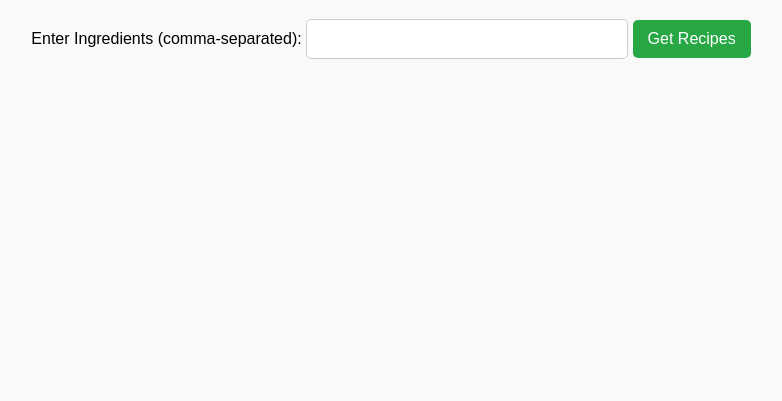
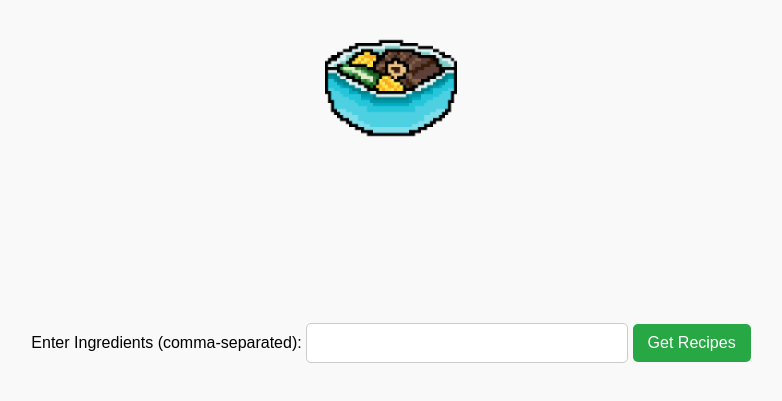
Before and after one commit to Elizabeth99/RecipeGenie, a website: page public/index.html in a window 1280 px wide. Shown: the part 61-462 px from the top of the page, without its empty margins (249-1031 px from the left). Drawn offline with Linux system fonts and the light colour scheme.

Commit message:
Updated image

```diff
--- a/public/index.html
+++ b/public/index.html
@@ -62,6 +62,7 @@
 </head>
 <body>
     <h1>Recipe Suggestion</h1>
+    <img src="images/dish.png" alt="Custom Recipe Image" width="300">
     <form id="ingredient-form">
         <label for="ingredients">Enter Ingredients (comma-separated):</label>
         <input type="text" id="ingredients" name="ingredients">
```
Also changed, not shown: public/images/dish.png (added).
